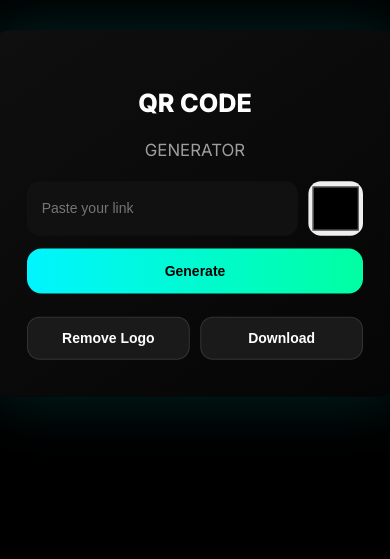
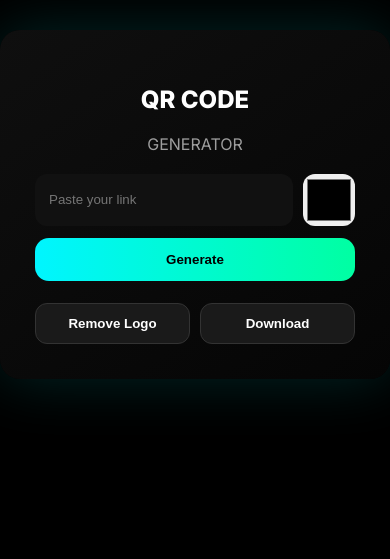
Before and after one commit to tarunrajput304/QR-code-generator, a Flask app: page / in a window 390 px wide. Shown: the top 559 px of the page. Run offline with Flask 3, Linux system fonts and the light colour scheme.

Commit message:
change in mobile view again and agian

```diff
--- a/templates/index.html
+++ b/templates/index.html
@@ -102,8 +102,9 @@ button {
     }
 
     .container {
-        transform: scale(1.05);
-        transform-origin: top center;
+        width: 92vw;
+        max-width: 420px;
+        margin : 0 auto;
     }
 }
 </style>
```
